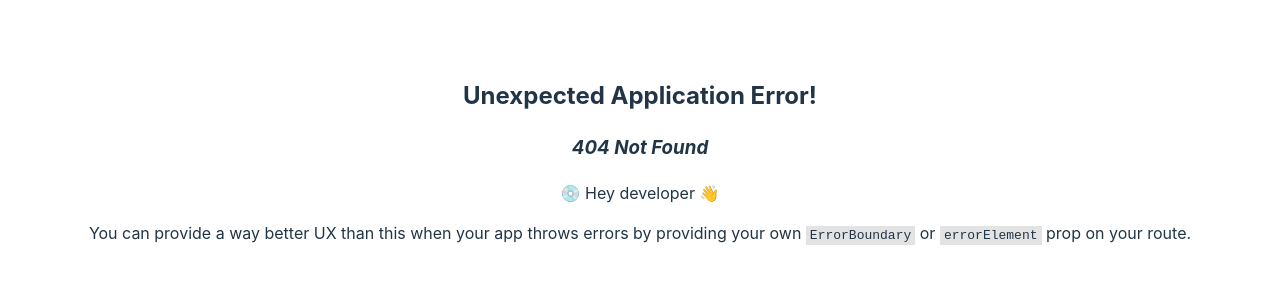
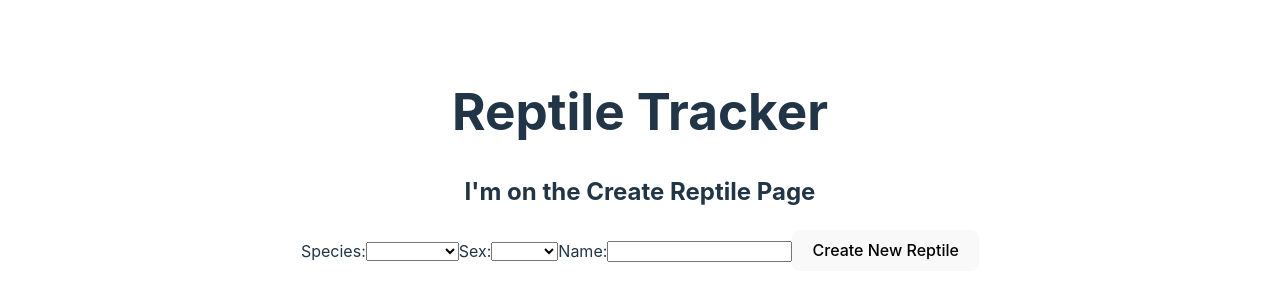
Before and after one commit to jeffeth-donaldson/cs5410_assn2_reptile_tracker, a React (Vite) app in the folder client/: page /createreptile in a window 1280 px wide. Before the commit this address had no page. Shown: the part 240-540 px from the top of the page. Built offline with nearby package versions, Linux system fonts and the light colour scheme; sample sign-in values are in the browser's storage.

Commit message:
I'm finished with the dashboard except one error

```diff
--- a/client/src/App.tsx
+++ b/client/src/App.tsx
@@ -11,6 +11,7 @@ import { Reptile } from './pages/Reptile';
 import { User } from '@prisma/client';
 import { AuthContext } from './contexts/auth';
 import { useAuth } from './hooks/useAuth';
+import { CreateReptile } from './pages/CreateReptile';
 
 function App() {
   const [token, setToken] = useState(window.localStorage.getItem("token") || "");
@@ -42,6 +43,10 @@ function App() {
         {
           path: '/reptile/:id',
           element: <Reptile />
+        },
+        {
+          path: '/createreptile',
+          element: <CreateReptile />
         }
       ]
     }
--- a/client/src/components/Reptiles.tsx
+++ b/client/src/components/Reptiles.tsx
@@ -1,29 +1,38 @@
 import { Reptile } from "@prisma/client"
 import { useEffect, useState } from "react"
+import { Link } from "react-router-dom";
 import { useApi } from "../hooks/useApi";
 export const Reptiles = () => {
 
     const [reptiles, setReptiles] = useState<Reptile[]>([]);
+    const [updated, setUpdated] = useState(false);
     const api = useApi();
 
     useEffect(()=> {
         api.get('/reptiles/mine')
             .then(response => {setReptiles(response || [])})
-    },[])
+    }, [updated])
+
     return (
         <div className={"reptilesList"}>
             <h2>My Reptiles</h2>
             <table>
                 <thead>
-                    <tr><th>name</th><th>species</th><th>sex</th></tr>
+                    <tr><th>Reptile Number</th><th>Name</th><th>Species</th><th>Sex</th><th>Delete</th></tr>
                 </thead>
                 <tbody>
                 {
                 reptiles.map(r => {
-                    return (<tr key={r.id}>
+                    return (
+                        <tr key={r.id}>
+                        <td><Link to={'/reptile/' + r.id}>{r.id}</Link></td>
                         <td>{r.name}</td>
                         <td>{r.species}</td>
                         <td>{r.sex}</td>
+                        <td><button onClick={async () => {
+                            await api.del('/reptiles/' + r.id);
+                            setUpdated(!updated);
+                        }}>Delete</button></td>
                         </tr>)
                 })
                 }
--- /dev/null
+++ b/client/src/pages/CreateReptile.tsx
@@ -0,0 +1,52 @@
+import { useContext, useState } from "react";
+import { Link, useNavigate } from "react-router-dom";
+import { AuthContext } from "../contexts/auth";
+import { useApi } from "../hooks/useApi";
+import { useAuth } from "../hooks/useAuth";
+
+export const CreateReptile = () => {
+    const [species, setSpecies] = useState("");
+    const [sex, setSex] = useState("");
+    const [name, setName] = useState("");
+    const api = useApi();
+    const navigate = useNavigate();
+
+
+
+    const createreptile = async () => {
+        if (sex == "" || species == "") {
+            console.log("You need to pick a species and sex!");
+            return;
+        }
+        const resultBody = await api.post('/reptiles', {name,species,sex});
+
+        if (resultBody.error) {
+            console.log(resultBody.error);
+        }
+        navigate('/dashboard', {replace: true});
+    }
+
+    return(<>
+    <h2>I'm on the Create Reptile Page</h2>
+    <form className="CreateRep">
+        <label htmlFor="species1">Species:</label>
+            <select name="species1" required>
+                <option disabled selected></option>
+                <option value={species} onClick={() => setSpecies("ball_python")}>Ball Python</option>
+                <option value={species} onClick={() => setSpecies("king_snake")}>King Snake</option>
+                <option value={species} onClick={() => setSpecies("corn_snake")}>Corn Snake</option>
+                <option value={species} onClick={() => setSpecies("redtail_boa")}>Redtail Boa</option>
+            </select>
+        <label htmlFor="sex1">Sex:</label>
+            <select name="sex1" required>
+                <option disabled selected></option>
+                <option value={sex} onClick={() => setSex("m")}>Male</option>
+                <option value={sex} onClick={() => setSex("f")}>Female</option>
+            </select>
+        <label htmlFor="name1">Name:</label>
+            <input name="name1" type="text" value={name} onChange={e => setName(e.target.value)}></input>
+    <button onClick={createreptile}>Create New Reptile</button>
+
+    </form>
+    </>)
+}
--- a/client/src/pages/Dashboard.tsx
+++ b/client/src/pages/Dashboard.tsx
@@ -12,7 +12,7 @@ export const Dashboard = () => {
     <h2>I'm on the Dashboard Page</h2>
     <ScheduleView />
     <Reptiles />
-    {/* TODO: Add Create Reptile Page */}
+    <div><button onClick={() => {navigate('/createreptile')}}>New Reptile</button></div>
     <button onClick={() =>{
         setToken("");
         navigate('/')
```
Also changed, not shown: 1 other file (tests, documents, lock files or other folders).
